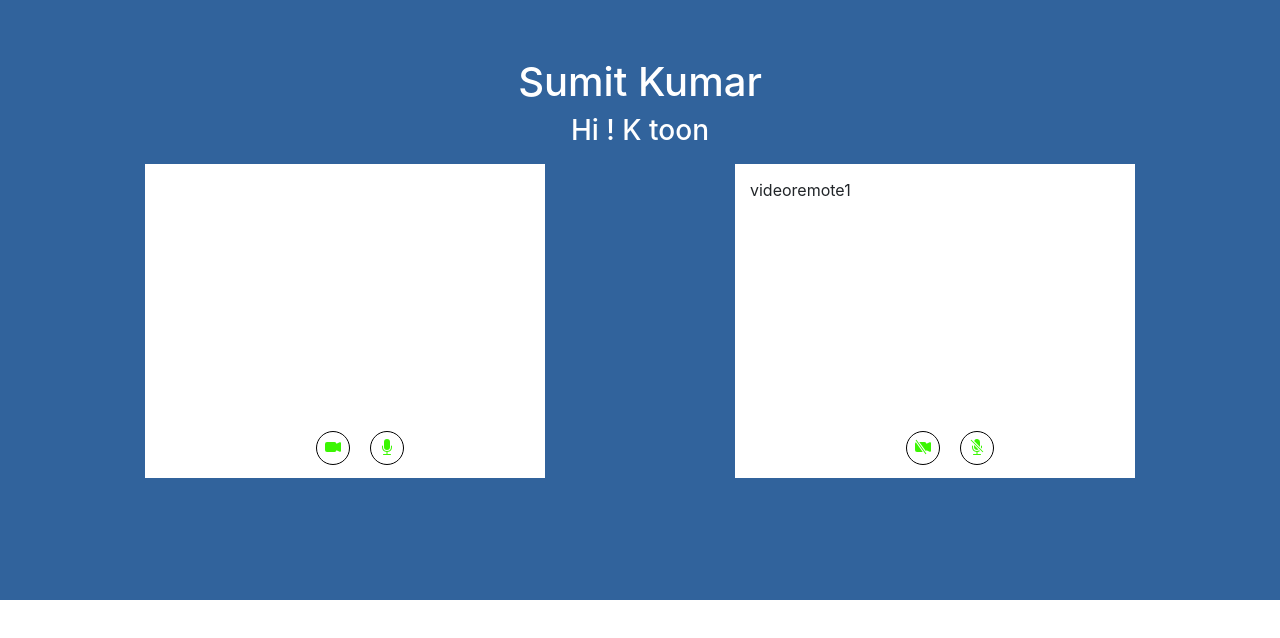
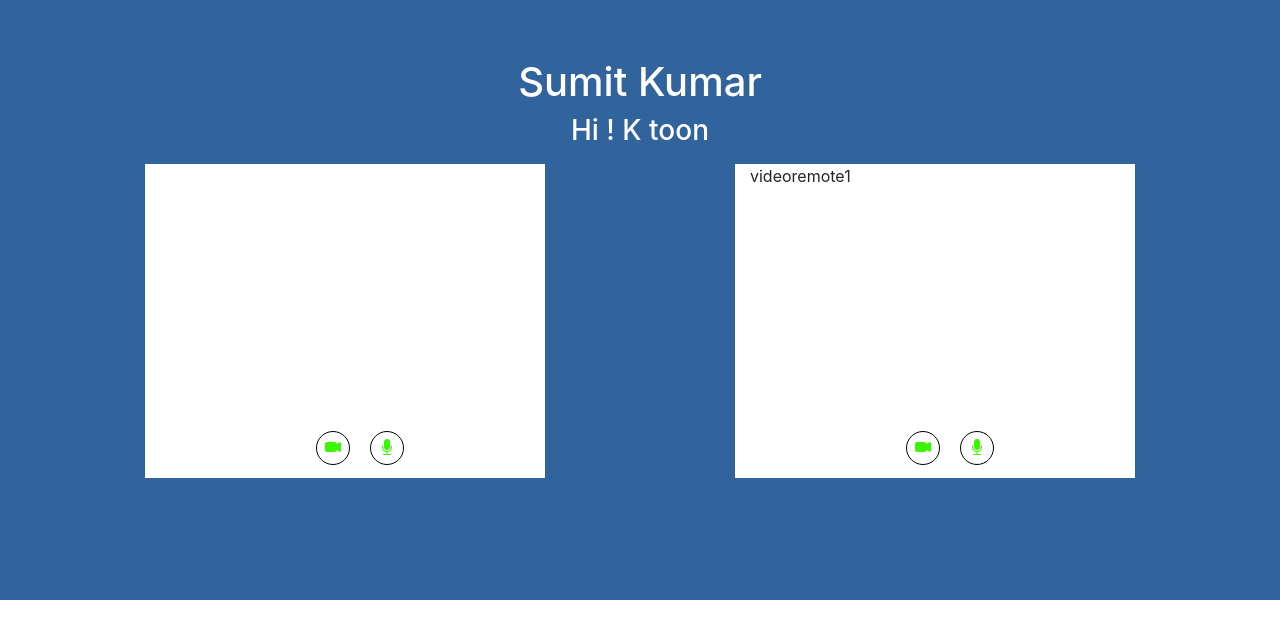
Before and after one commit to SumitKumar-FrontEndDeveloper/janus, a React (Create React App) app: page /myroom in a window 1280 px wide. Shown: the top 638 px of the page. Built offline with nearby package versions, Linux system fonts and the light colour scheme; no server answers.

Commit message:
update code

```diff
--- a/src/App.css
+++ b/src/App.css
@@ -121,7 +121,6 @@ a:hover {
 }
 
 #videoremote1 {
-  padding-top: 14px;
     padding-left: 0px;
     padding-right: 0;
 }
--- a/src/components/MyRoom.js
+++ b/src/components/MyRoom.js
@@ -13,6 +13,9 @@ var roomId = 1234;
 const MyRoom = (props) => {
   const [isAudioMute, setIsAudioMute] = useState(false);
   const [isVideoMute, setIsVideoMute] = useState(false)
+
+  const [isRemoteAudioMute, setIsRemoteAudioMute] = useState(false);
+  const [isRemoteVideoMute, setIsRemoteVideoMute] = useState(false)
 
   var onError = function (err) {
     if (err.indexOf("The room is unavailable") > -1) {
@@ -47,6 +50,13 @@ const MyRoom = (props) => {
     room.toggleMuteAudio()
       .then((muted) => {
         setIsAudioMute(muted);
+        room.sendMessage({
+          type: 'request',
+          sender: 'BOB',
+          action: 'muteAudio',
+          isMuted: muted
+
+        })
       });
   }
 
@@ -68,9 +78,10 @@ var localToggleMuteVideo = function() {
   };
 
   var onRemoteJoin = function (index, remoteUsername, feedId) {
-    // document.getElementById('videoremote' + index).innerHTML = '<div>' + remoteUsername + ':' + feedId + '</div><video style="width:inherit;" id="remotevideo' + index + '" autoplay/>';
-    // let target = document.getElementById('remotevideo' + index);
-    // room.attachStream(target, index);
+    console.log("on remote join")
+    document.getElementById('videoremote' + index).innerHTML = '<div>' + remoteUsername +  '</div><video style="width:100%;" id="remotevideo' + index + '" autoplay/>';
+    let target = document.getElementById('remotevideo' + index);
+    room.attachStream(target, index);
   };
 
   var onRemoteUnjoin = function (index) {
@@ -90,10 +101,12 @@ var localToggleMuteVideo = function() {
       return;
     }
     if (data.type && data.type === "chat") {
-      document.getElementById("chatbox").innerHTML +=
-        "<p>" + data.sender + " : " + data.message + "</p><hr>";
+
     } else if (data.type && data.type === "request") {
       if (data.action && data.action === "muteAudio") {
+        setIsRemoteAudioMute(data.isMuted)
+      } else if (data.action && data.action === "muteVideo") {
+        setIsRemoteVideoMute(data.isMuted)
       }
     }
   };
@@ -155,14 +168,14 @@ var localToggleMuteVideo = function() {
         </div>
         <div className="icon-container">
           <div className="vidicon" onClick={() => {}}>
-            {true ? (
+            {isRemoteVideoMute ? (
               <BsCameraVideoOffFill className="vidIcon" />
             ) : (
               <BsFillCameraVideoFill className="vidIcon" />
             )}
           </div>
           <div className="vidicon" onClick={() => {}}>
-            {true ? <BsFillMicMuteFill /> : <BsFillMicFill />}
+            {isRemoteAudioMute ? <BsFillMicMuteFill /> : <BsFillMicFill />}
           </div>
         </div>
       </div>
```
Also changed, not shown: 1 other file (tests, documents, lock files or other folders).
